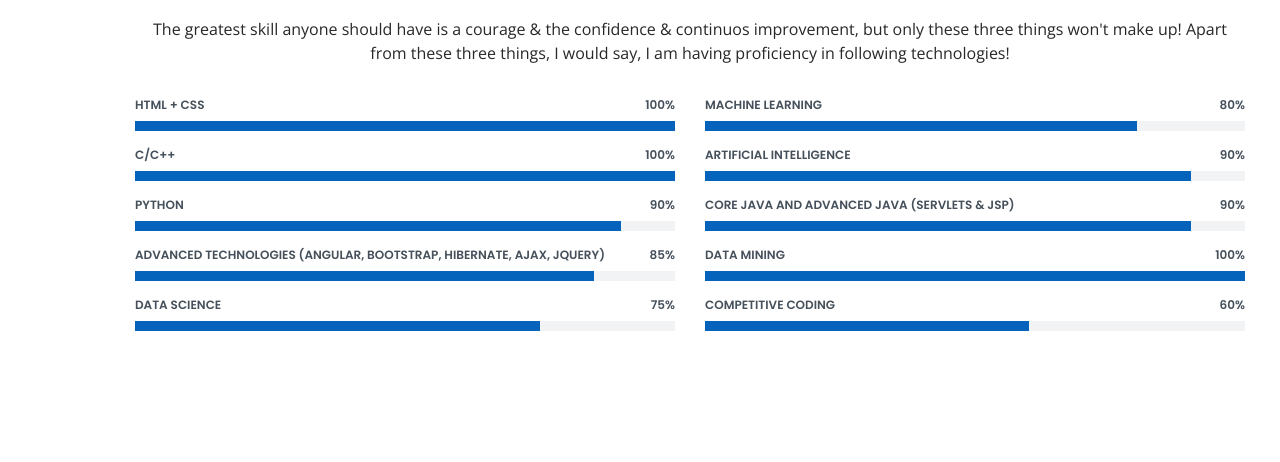
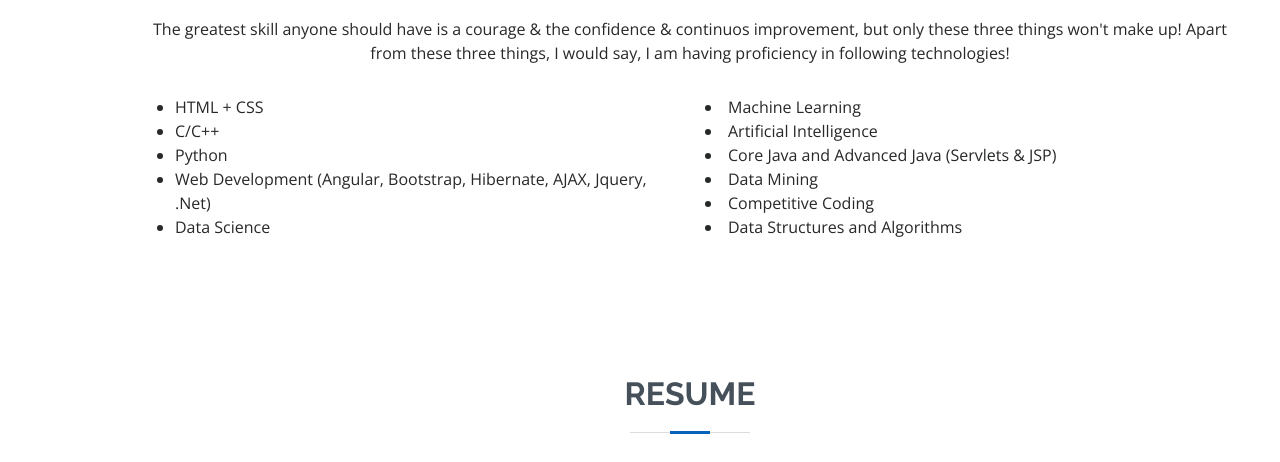
Before and after one commit to harshnagoriya/harshnagoriya.github.io, a plain HTML site: page index.html in a window 1280 px wide. Shown: the part 2107-2569 px from the top of the page. Drawn offline with nearby package versions, Linux system fonts and the light colour scheme.

Commit message:
Update index.html

```diff
--- a/index.html
+++ b/index.html
@@ -171,92 +171,42 @@
           <p>The greatest skill anyone should have is a courage &amp; the confidence &amp; continuos improvement, but only these three things won't make up! Apart from these three things, I would say, I am having proficiency in following technologies!</p>
         </div>
 
-        <div class="row skills-content">
+          <div class="row">
+          <div class="col-lg-6">
+            <div class="resume-item pb-0">
+             <ul>
+<li>HTML + CSS</li>
+<li>C/C++</li>
 
-          <div class="col-lg-6">
+<li>Python</li>
 
-            <div class="progress">
-              <span class="skill">HTML + CSS <i class="val">100%</i></span>
-              <div class="progress-bar-wrap">
-                <div class="progress-bar" role="progressbar" aria-valuenow="100" aria-valuemin="0" aria-valuemax="100"></div>
-              </div>
+<li>Web Development (Angular, Bootstrap, Hibernate, AJAX, Jquery, .Net)</li>
+		     <li>Data Science</li>
+
+</ul>
             </div>
 
-            <div class="progress">
-              <span class="skill">C/C++ <i class="val">100%</i></span>
-              <div class="progress-bar-wrap">
-                <div class="progress-bar" role="progressbar" aria-valuenow="100" aria-valuemin="0" aria-valuemax="100"></div>
-              </div>
+         	</div>
+
+ <div class="col-lg-6">
+<div class="resume-item">
+              <li>Machine Learning</li>
+<li>Artificial Intelligence </li>
+
+<li>Core Java and Advanced Java (Servlets & JSP) </li>
+
+<li>Data Mining </li>
+	<li>Competitive Coding</li>
+	<li>Data Structures and Algorithms</li>
+
             </div>
-
-			<div class="progress">
-              <span class="skill">Python<i class="val">90%</i></span>
-              <div class="progress-bar-wrap">
-                <div class="progress-bar" role="progressbar" aria-valuenow="90" aria-valuemin="0" aria-valuemax="100"></div>
-              </div>
-            </div>
-
-            <div class="progress">
-              <span class="skill">Advanced Technologies (Angular, Bootstrap, Hibernate, AJAX, Jquery) <i class="val">85%</i></span>
-              <div class="progress-bar-wrap">
-                <div class="progress-bar" role="progressbar" aria-valuenow="85" aria-valuemin="0" aria-valuemax="100"></div>
-              </div>
-            </div>
-
-
-			<div class="progress">
-              <span class="skill">Data Science <i class="val">75%</i></span>
-              <div class="progress-bar-wrap">
-                <div class="progress-bar" role="progressbar" aria-valuenow="75" aria-valuemin="0" aria-valuemax="100"></div>
-              </div>
-            </div>
-          </div>
-
-
-
-          <div class="col-lg-6">
-
-            <div class="progress">
-              <span class="skill">Machine Learning <i class="val">80%</i></span>
-              <div class="progress-bar-wrap">
-                <div class="progress-bar" role="progressbar" aria-valuenow="80" aria-valuemin="0" aria-valuemax="100"></div>
-              </div>
-            </div>
-
-			<div class="progress">
-              <span class="skill">Artificial Intelligence <i class="val">90%</i></span>
-              <div class="progress-bar-wrap">
-                <div class="progress-bar" role="progressbar" aria-valuenow="90" aria-valuemin="0" aria-valuemax="100"></div>
-              </div>
-            </div>
-
-            <div class="progress">
-              <span class="skill">Core Java and Advanced Java (Servlets &amp; JSP)  <i class="val">90%</i></span>
-              <div class="progress-bar-wrap">
-                <div class="progress-bar" role="progressbar" aria-valuenow="90" aria-valuemin="0" aria-valuemax="100"></div>
-              </div>
-            </div>
-
-			<div class="progress">
-              <span class="skill">Data Mining <i class="val">100%</i></span>
-              <div class="progress-bar-wrap">
-                <div class="progress-bar" role="progressbar" aria-valuenow="100" aria-valuemin="0" aria-valuemax="100"></div>
-              </div>
-            </div>
-
-            <div class="progress">
-              <span class="skill">Competitive Coding <i class="val">60%</i></span>
-              <div class="progress-bar-wrap">
-                <div class="progress-bar" role="progressbar" aria-valuenow="60" aria-valuemin="0" aria-valuemax="100"></div>
-              </div>
-            </div>
-
-          </div>
+ </div>
 
         </div>
 
       </div>
     </section><!-- End Skills Section -->
+
 
     <!-- ======= Resume Section ======= -->
     <section id="resume" class="resume">
@@ -464,7 +414,7 @@
       </div>
       <div class="copyright">
         &copy; Copyright <strong><span>Harsh Nagoriya</span></strong>. All Rights Reserved.
-        Site Developed &amp; Designed by Harsh Nagoriya. Last Updated on 31/10/2020.
+        Site Developed &amp; Designed by Harsh Nagoriya. Last Updated on 02/12/2020.
 	       </br>
 		  <img src="https://counter3.stat.ovh/private/freecounterstat.php?c=p7xs5yf9jrapr7d88c9jcfemtk197xyt" border="0" title="counter" alt="counter" width="40" height="10">
 
```
